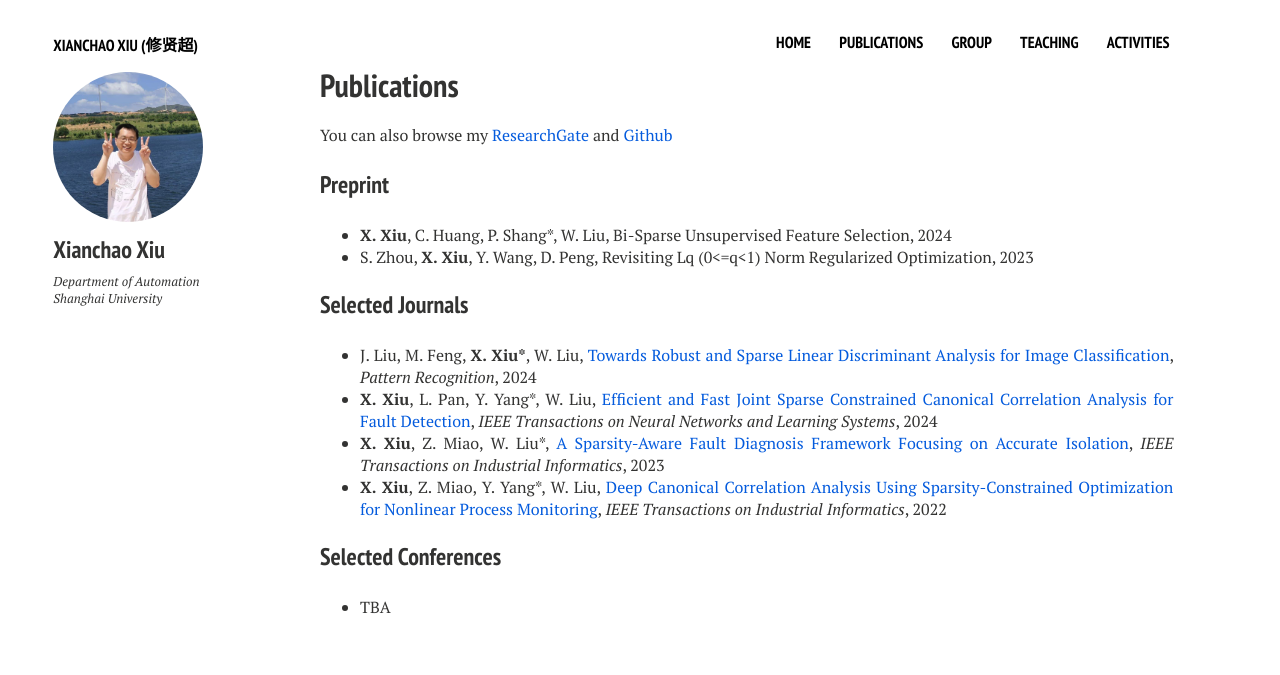
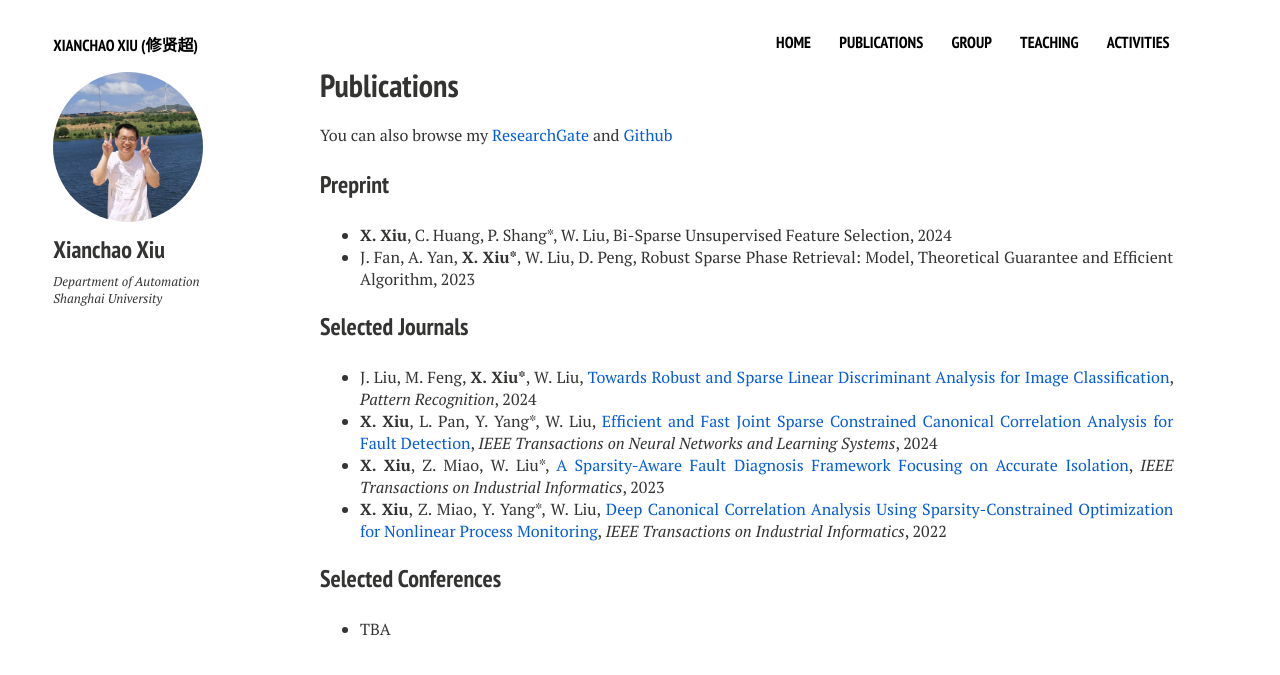
Before and after one commit to xianchaoxiu/xianchaoxiu.github.io, a Jekyll site: the page built from publications/index.md, in a window 1280 px wide. Shown: the top 675 px of the page. Built offline with Jekyll 4.4.1, drawn with Linux system fonts in a browser that asks for light colours; nearby versions of some CDN libraries.

Commit message:
Update index.md

```diff
--- a/publications/index.md
+++ b/publications/index.md
@@ -16,7 +16,7 @@ You can also browse my <a href="https://www.researchgate.net/profile/Xianchao-Xi
 
 
 * <b>X. Xiu</b>, C. Huang, P. Shang*, W. Liu, Bi-Sparse Unsupervised Feature Selection, 2024 <br>
-* S. Zhou, <b>X. Xiu</b>, Y. Wang, D. Peng, Revisiting Lq (0<=q<1) Norm Regularized Optimization, 2023 <br>
+* J. Fan, A. Yan, <b>X. Xiu*</b>, W. Liu, D. Peng, Robust Sparse Phase Retrieval: Model, Theoretical Guarantee and Efficient Algorithm, 2023 <br>
 
 ### Selected Journals
 
```
